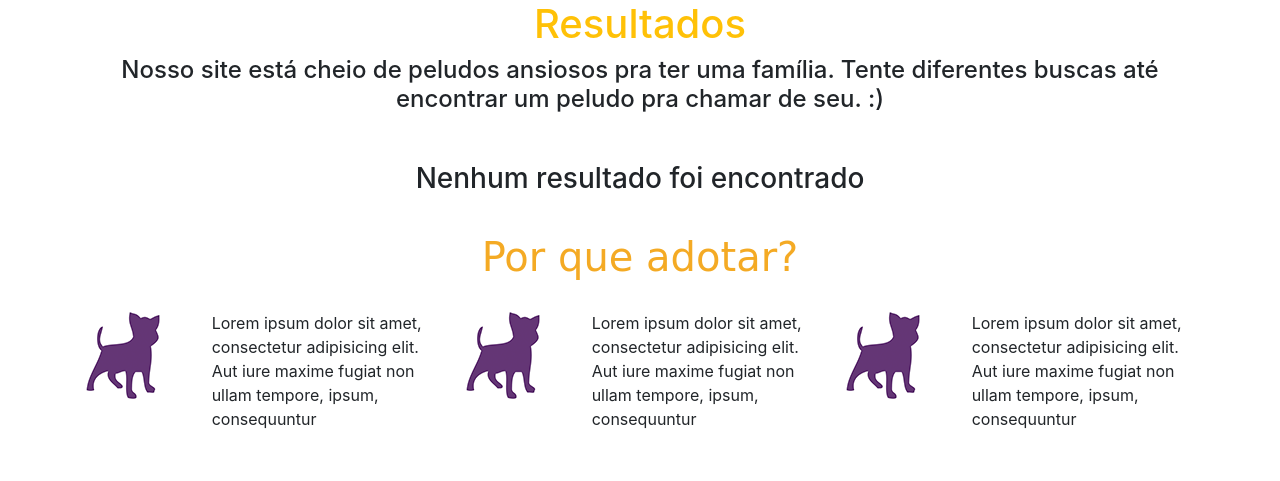
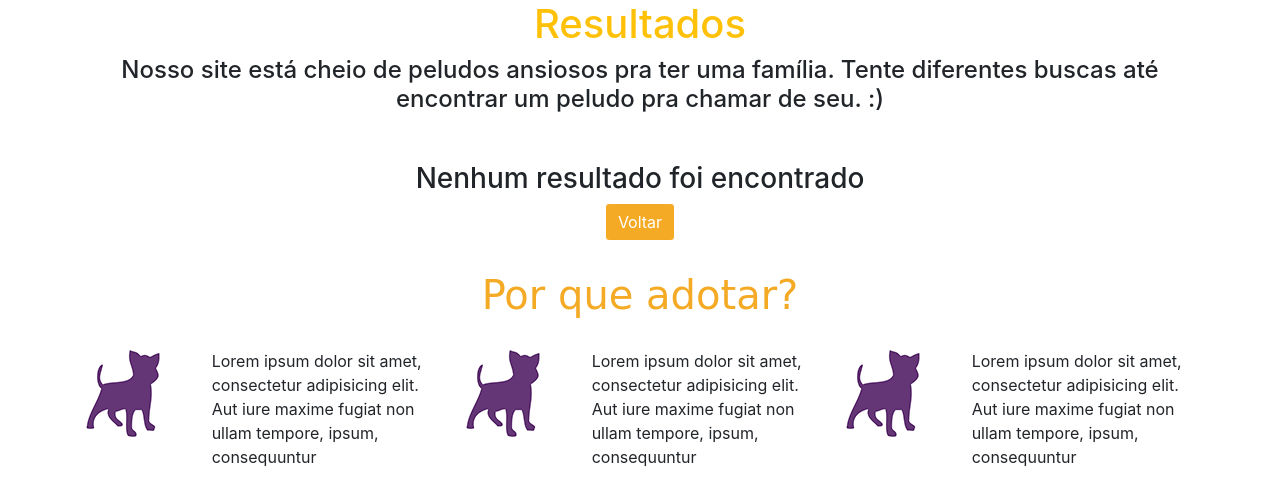
Before and after one commit to Augustinhovm/valeadotar, a PHP site: page /busca.php in a window 1280 px wide. Shown: the part 537-1018 px from the top of the page. Run offline with PHP 8.4, Linux system fonts and the light colour scheme; data comes from the database, SQL or seed files in the repository; some libraries are stand-ins or nearby versions.

Commit message:
coloquei botao voltar na busca

```diff
--- a/busca.php
+++ b/busca.php
@@ -151,6 +151,7 @@ $resultado_animais = mysqli_query($conn, $query);
                 </div>
             </div>
 
+            <div class="text-center"><input type="button" class="btn btn-warning" data-toggle="modal" data-target="#exampleModal" style="color:white; border: 1px solid #ffffff; background-color: #f4aa24" value="Voltar"></input> </div>
 
             <div class="section">
                 <div class="container w-100">
```
